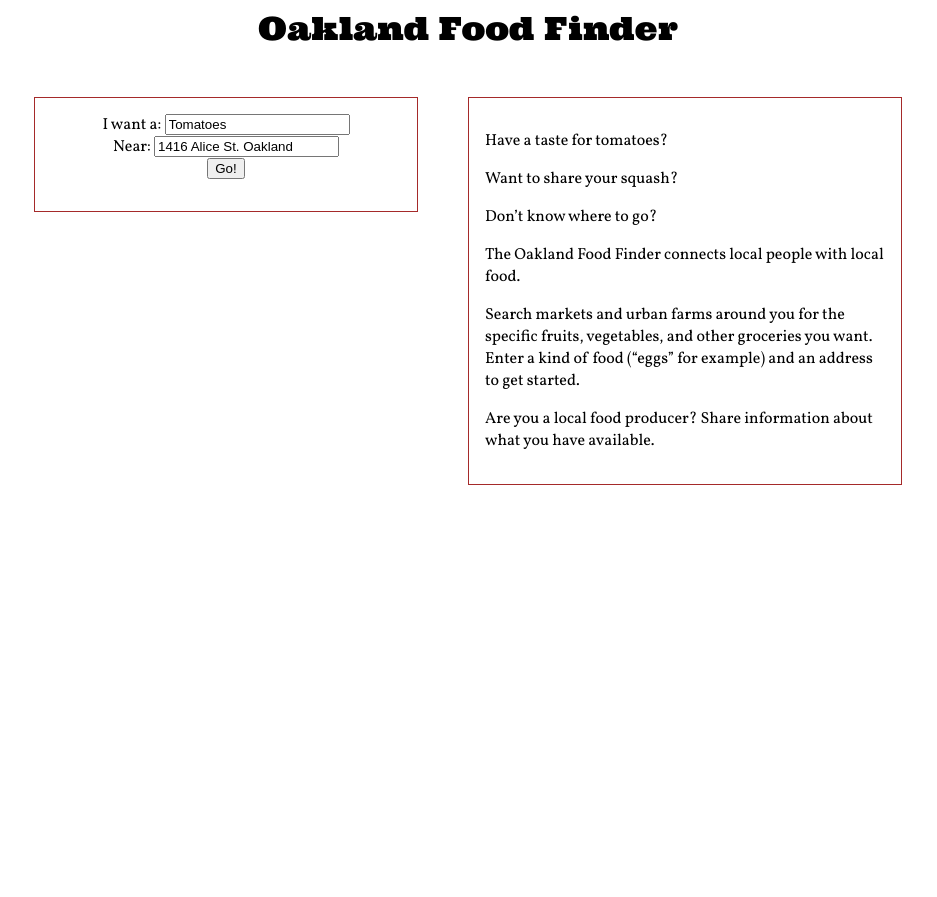
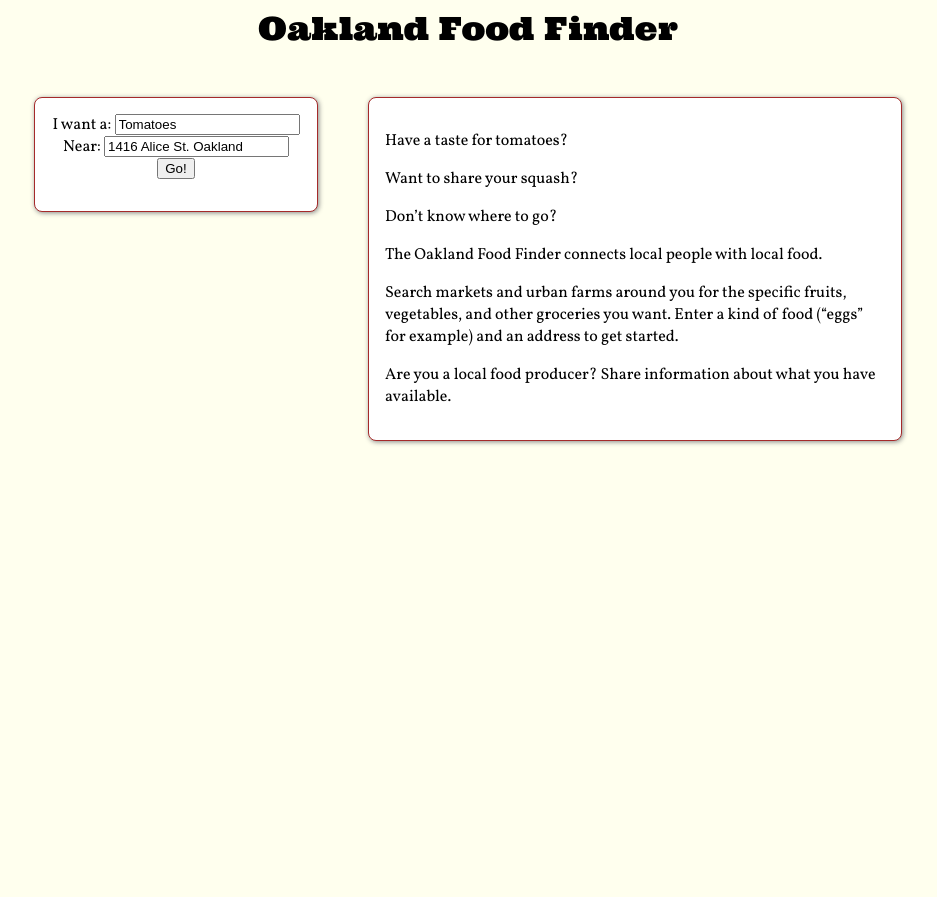
Before and after one commit to webmaven/oaklandfoodfinder, a Django app: page / in a window 1280 px wide. Shown: the whole page, without its empty margins (172-1109 px from the left). Run offline with Django 3.2, Linux system fonts and the light colour scheme; parts of the project's set-up code (start-up, migrations or seed data) failed here and were passed over.

Commit message:
Look and feel changes, and fixed the issue with static files on the server.

```diff
--- a/oakff_site/settings.py
+++ b/oakff_site/settings.py
@@ -16,7 +16,7 @@ MANAGERS = ADMINS
 DATABASES = {
     'default': {
         'ENGINE': 'django.db.backends.sqlite3', # Add 'postgresql_psycopg2', 'postgresql', 'mysql', 'sqlite3' or 'oracle'.
-        'NAME': '',                      # Or path to database file if using sqlite3.
+        'NAME': 'dummy.db',                      # Or path to database file if using sqlite3.
         'USER': '',                      # Not used with sqlite3.
         'PASSWORD': '',                  # Not used with sqlite3.
         'HOST': '',                      # Set to empty string for localhost. Not used with sqlite3.
--- a/oakff_site/static/css/style.css
+++ b/oakff_site/static/css/style.css
@@ -1,6 +1,7 @@
 body {
     font-family: 'Vollkorn', arial, serif;
-    text-align: center;}
+    text-align: center;
+    background-color: #FFE;}
 #main {
     margin: 2em auto;
     width: 900px;
@@ -12,9 +13,17 @@ h1 a {text-decoration: none; color: black;}
 #left, #controls {
     float: left;
     padding: 1em;
-    width: 350px;
+    width: 250px;
     margin: 1em;
     border: 1px solid brown;
+    -moz-border-radius: 8px;
+    -webkit-border-radius: 8px;
+    -khtml-border-radius: 8px;
+    border-radius: 8px;
+    background-color: #FFF;
+    -moz-box-shadow: 1px 1px 5px #888;
+    -webkit-box-shadow: 1px 1px 5px #888;
+    box-shadow: 1px 1px 5px #888;
 }
 
 #left form label {
@@ -25,9 +34,17 @@ h1 a {text-decoration: none; color: black;}
     float: right;
     text-align: left;
     padding: 1em;
-    width: 400px;
+    width: 500px;
     margin: 1em;
     border: 1px solid brown;
+    -moz-border-radius: 8px;
+    -webkit-border-radius: 8px;
+    -khtml-border-radius: 8px;
+    border-radius: 8px;
+    background-color: #FFF;
+    -moz-box-shadow: 1px 1px 5px #888;
+    -webkit-box-shadow: 1px 1px 5px #888;
+    box-shadow: 1px 1px 5px #888;
 }
 
 #controls {
--- a/oakff_site/templates/base.html
+++ b/oakff_site/templates/base.html
@@ -2,7 +2,7 @@
 <html>
     <head>
         <title>Oakland Food Finder</title>
-        <link rel="stylesheet" type="text/css" href="{{ STATIC_URL }}/css/style.css">
+        <link rel="stylesheet" type="text/css" href="{{ STATIC_URL }}css/style.css">
         <link href='http://fonts.googleapis.com/css?family=Ultra' rel='stylesheet' type='text/css'>
         <link href='http://fonts.googleapis.com/css?family=Vollkorn' rel='stylesheet' type='text/css'>
     </head>
```
Also changed, not shown: oakff_site/epio.ini (+5 -8 lines), 1 other file.
